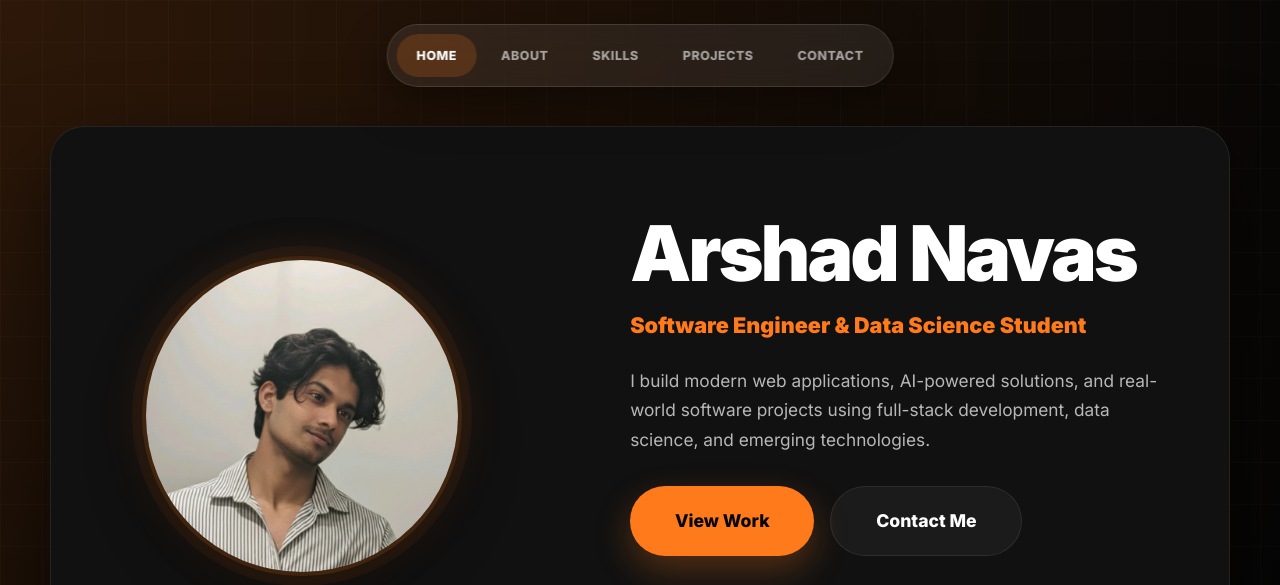
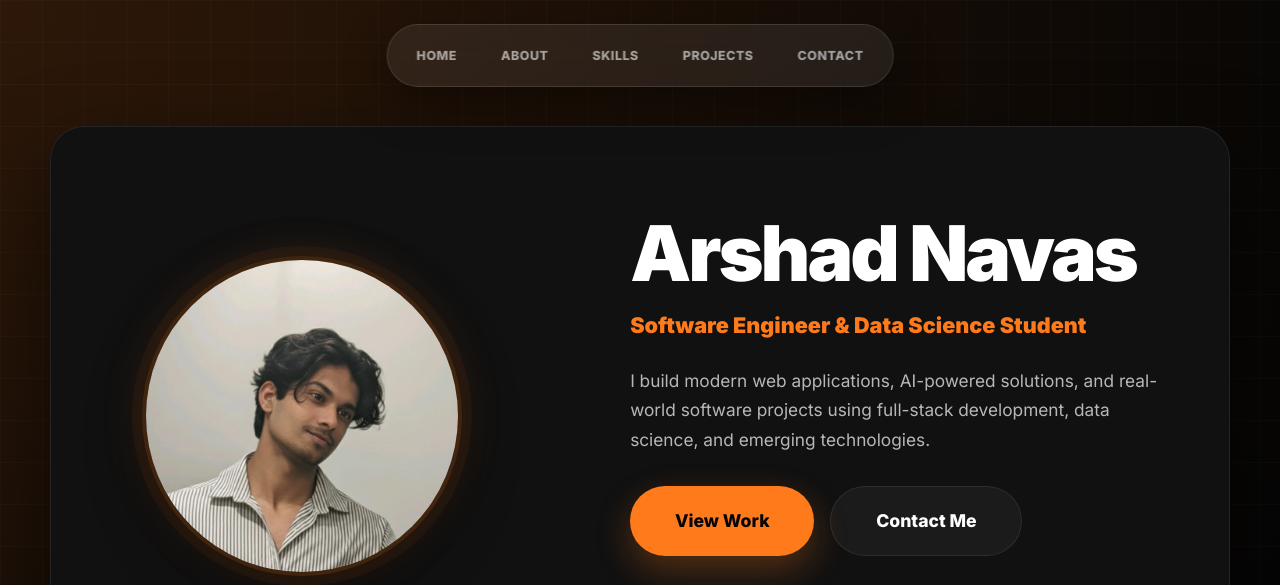
Before and after one commit to arshadnavas/Portfolio, a plain HTML site: page frontend/index.html in a window 1280 px wide. Shown: the top 585 px of the page. Drawn offline with Linux system fonts and the light colour scheme.

Commit message:
Update index.html

```diff
--- a/frontend/index.html
+++ b/frontend/index.html
@@ -17,7 +17,7 @@
         <div class="nav-container">
 
             <ul class="nav-menu" id="navMenu">
-                <li><a href="#home" class="nav-link active">Home</a></li>
+                <li><a href="#home" class="nav-link">Home</a></li>
                 <li><a href="#about" class="nav-link">About</a></li>
                 <li><a href="#skills" class="nav-link">Skills</a></li>
                 <li><a href="#projects" class="nav-link">Projects</a></li>
```
